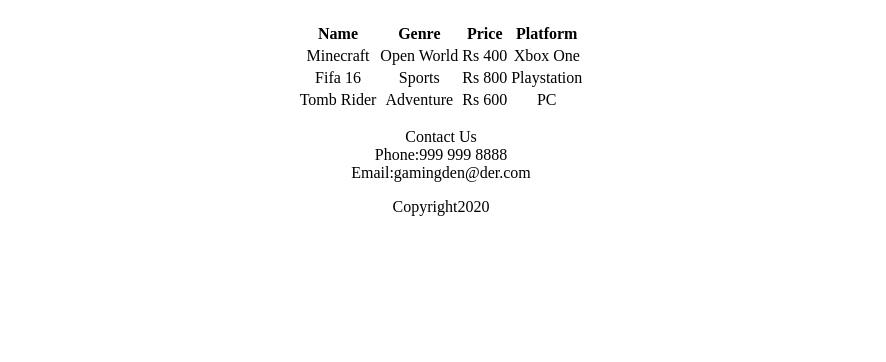
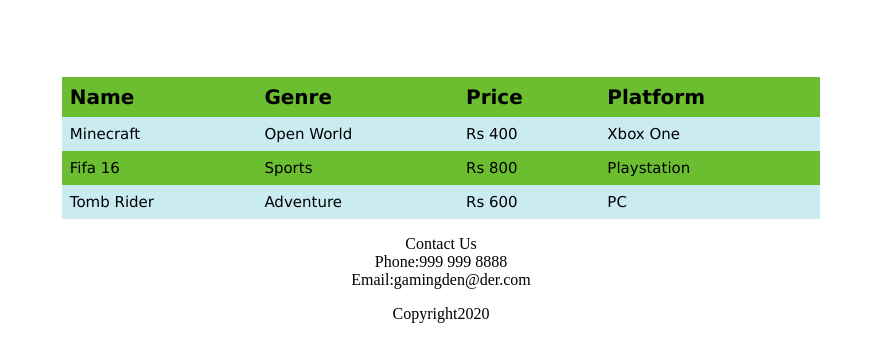
Before and after one commit to Dhruvibansal/The-gaming-den, a plain HTML site: page index.html in a window 1280 px wide. Shown: the part 184-546 px from the top of the page, without its empty margins (199-1085 px from the left). Drawn offline with Linux system fonts and the light colour scheme.

Commit message:
Update index.css

```diff
--- a/index.css
+++ b/index.css
@@ -27,3 +27,36 @@ h2 {
     font-size: 30px;
     text-align: center;
 }
+table {
+    margin-top: 80px;
+    font-family: 'Lucida Sans', 'Lucida Sans Regular', 'Lucida Grande', 'Lucida Sans Unicode', Geneva, Verdana, sans-serif;
+    width: 60%;
+    border-collapse: collapse;
+    text-align: center;
+}
+
+th {
+    font-size: 20px;
+    text-align: left;
+    font-weight: bold;
+    padding: 8px;
+    background-color: #6BBE30;
+}
+
+td {
+    font-size: 15px;
+    text-align: left;
+    padding: 8px;
+}
+
+tr:nth-child(odd) {
+    background-color: #6BBE30;
+}
+
+tr:nth-child(even) {
+    background-color: #CAEBF2;
+}
+
+.container {
+    text-align: center;
+}
```
